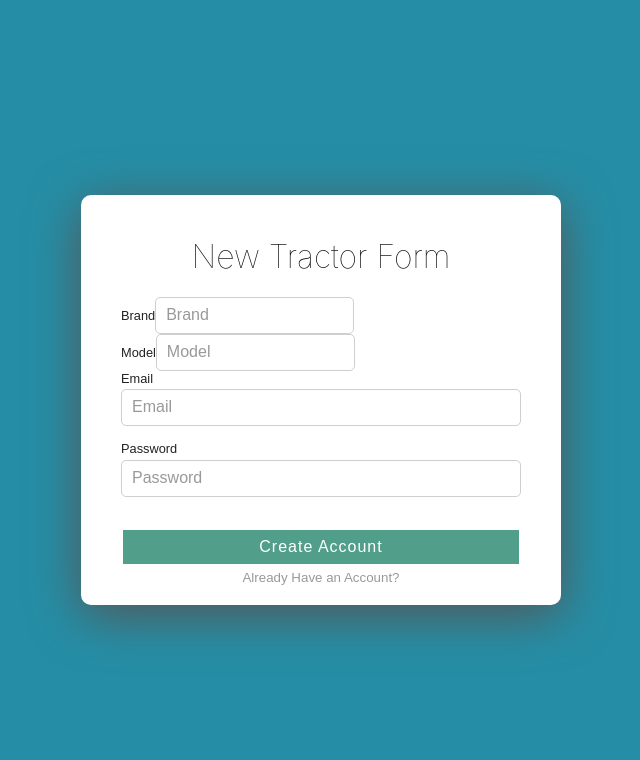
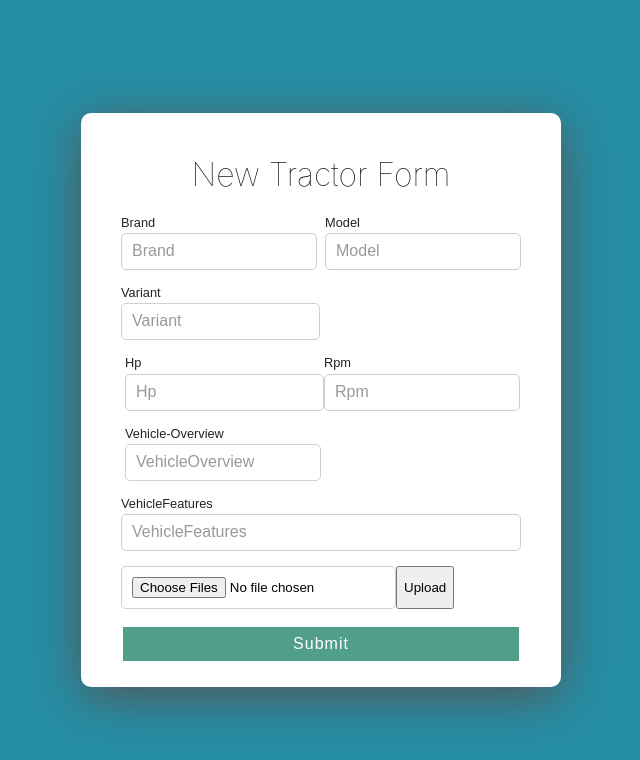
Before and after one commit to ishqDehlvi/react-form, a React (Create React App) app: page / in a window 1280 px wide. Shown: the top 760 px of the page, without its empty margins (319-959 px from the left). Built offline with nearby package versions, Linux system fonts and the light colour scheme.

Commit message:
final form1

```diff
--- a/src/App.css
+++ b/src/App.css
@@ -72,41 +72,55 @@ input.error {
   display: relative;
 }
 
-.firstName {
+
+.Brand {
   margin-right: 1%;
 }
 
-.lastName {
+.Model {
+  margin-left: 1%;
+}
+.Hp {
+  margin-left: 1%;
+}
+.VehicleOverview {
   margin-left: 1%;
 }
 
-.firstName,
-.lastName,
+
+.Brand,
+.Model,
+.Variant,
+.Rpm,
+.VehicleOverview,
 .email,
-.password {
+.Hp,
+.VehicleFeatures {
   display: flex;
   flex-direction: column;
   margin-bottom: 15px;
 }
 
-.firstName,
-.lastName {
+.Brand,
+.Rpm,
+.VehicleOverview,
+.Model {
   width: 49%;
 }
 
 .email,
-.password {
+.VehicleFeatures {
   width: 100%;
 }
 
-.createAccount {
+.submit {
   width: 100%;
   display: flex;
   flex-direction: column;
   align-items: center;
 }
 
-.createAccount button {
+.submit button {
   background-color: #519e8a;
   color: #fff;
   border: 2px solid #fff;
@@ -119,13 +133,13 @@ input.error {
   margin-bottom: 0.25em;
 }
 
-.createAccount button:hover {
+.submit button:hover {
   color: #519e8a;
   background-color: #fff;
   border: 2px solid #519e8a;
 }
 
-.createAccount small {
+.submit small {
   color: #999;
   font-weight: lighter;
 }
--- a/src/App.js
+++ b/src/App.js
@@ -1,9 +1,7 @@
 import React, { Component } from "react";
 import "./App.css";
 
-const emailRegex = RegExp(
-  /^[a-zA-Z0-9.!#$%&’*+/=?^_`{|}~-]+@[a-zA-Z0-9-]+(?:\.[a-zA-Z0-9-]+)*$/
-);
+
 
 const formValid = ({ formErrors, ...rest }) => {
   let valid = true;
@@ -28,13 +26,19 @@ class App extends Component {
     this.state = {
       Brand: null,
       Model: null,
-      email: null,
-      password: null,
+      Variant: null,
+      Hp: null,
+      Rpm: null,
+      VehicleOverview: null,
+      VehicleFeatures: null,
       formErrors: {
         Brand: "",
         Model: "",
-        email: "",
-        password: ""
+        Variant: "",
+        Hp: "",
+        Rpm: "",
+        VehicleOverview: "",
+        VehicleFeatures: ""
       }
     };
   }
@@ -46,9 +50,11 @@ class App extends Component {
       console.log(`
         --SUBMITTING--
         Brand: ${this.state.Brand}
-        Model: ${this.state.Model}
-        Email: ${this.state.email}
-        Password: ${this.state.password}
+        Variant: ${this.state.Brand}
+        Hp: ${this.state.Brand}
+        Rpm: ${this.state.Model}
+        Vehicle-Overview: ${this.state.Model}
+        VehicleFeatures: ${this.state.VehicleFeatures}
       `);
     } else {
       console.error("FORM INVALID - DISPLAY ERROR MESSAGE");
@@ -69,15 +75,14 @@ class App extends Component {
         formErrors.Model =
           value.length < 3 ? "minimum 3 characaters required" : "";
         break;
-      case "email":
-        formErrors.email = emailRegex.test(value)
-          ? ""
-          : "invalid email address";
+      case "VehicleFeatures":
+        formErrors.VehicleFeatures =
+          value.length < 100 ? "minimum 100 characaters required" : "";
         break;
-      case "password":
-        formErrors.password =
-          value.length < 6 ? "minimum 6 characaters required" : "";
-        break;
+        case "VehicleOverview":
+          formErrors.VehicleFeatures =
+            value.length < 100 ? "minimum 100 characaters required" : "";
+          break;
       default:
         break;
     }
@@ -121,37 +126,91 @@ class App extends Component {
                 <span className="errorMessage">{formErrors.Model}</span>
               )}
             </div>
-            <div className="email">
-              <label htmlFor="email">Email</label>
+            <div className="Variant">
+              <label htmlFor="Variant">Variant</label>
               <input
-                className={formErrors.email.length > 0 ? "error" : null}
-                placeholder="Email"
-                type="email"
-                name="email"
+                className={formErrors.Variant.length > 0 ? "error" : null}
+                placeholder="Variant"
+                type="text"
+                name="Variant"
                 noValidate
                 onChange={this.handleChange}
               />
-              {formErrors.email.length > 0 && (
-                <span className="errorMessage">{formErrors.email}</span>
+              {formErrors.Variant.length > 0 && (
+                <span className="errorMessage">{formErrors.Variant}</span>
               )}
             </div>
-            <div className="password">
-              <label htmlFor="password">Password</label>
+            <div className="Hp">
+              <label htmlFor="Hp">Hp</label>
               <input
-                className={formErrors.password.length > 0 ? "error" : null}
-                placeholder="Password"
-                type="password"
-                name="password"
+                className={formErrors.Hp.length > 0 ? "error" : null}
+                placeholder="Hp"
+                type="text"
+                name="Hp"
                 noValidate
                 onChange={this.handleChange}
               />
-              {formErrors.password.length > 0 && (
-                <span className="errorMessage">{formErrors.password}</span>
+              {formErrors.Hp.length > 0 && (
+                <span className="errorMessage">{formErrors.Hp}</span>
               )}
             </div>
-            <div className="createAccount">
-              <button type="submit">Create Account</button>
-              <small>Already Have an Account?</small>
+            <div className="Rpm">
+              <label htmlFor="Rpm">Rpm</label>
+              <input
+                className={formErrors.Rpm.length > 0 ? "error" : null}
+                placeholder="Rpm"
+                type="text"
+                name="Rpm"
+                noValidate
+                onChange={this.handleChange}
+              />
+              {formErrors.Rpm.length > 0 && (
+                <span className="errorMessage">{formErrors.Rpm}</span>
+              )}
+            </div>
+            <div className="VehicleOverview">
+              <label htmlFor="VehicleOverview">Vehicle-Overview</label>
+              <input
+                className={formErrors.VehicleOverview.length > 0 ? "error" : null}
+                placeholder="VehicleOverview"
+                type="text"
+                name="VehicleOverview"
+                noValidate
+                onChange={this.handleChange}
+              />
+              {formErrors.VehicleOverview.length > 0 && (
+                <span className="errorMessage">{formErrors.VehicleOverview}</span>
+              )}
+            </div>
+            <div className="VehicleFeatures">
+              <label htmlFor="VehicleFeatures">VehicleFeatures</label>
+              <input
+                className={formErrors.VehicleFeatures.length > 0 ? "error" : null}
+                placeholder="VehicleFeatures"
+                type="VehicleFeatures"
+                name="VehicleFeatures"
+                noValidate
+                onChange={this.handleChange}
+              />
+              {formErrors.VehicleFeatures.length > 0 && (
+                <span className="errorMessage">{formErrors.VehicleFeatures}</span>
+              )}
+            </div>
+            <form>
+                <div className="form-group multi-preview">
+                    {(this.fileArray || []).map(url => (
+                        <img src={url} alt="..." />
+                    ))}
+                </div>
+
+                <div className="form-group">
+                    <input type="file" className="form-control" onChange={this.uploadMultipleFiles} multiple />
+                </div>
+                <button type="button" className="btn btn-danger btn-block" onClick={this.uploadFiles}>Upload</button>
+            </form >
+
+            <div className="submit">
+              <button type="submit">Submit</button>
             </div>
           </form>
         </div>
```
Also changed, not shown: src/components/multiple-image-upload.js (added, +30 -0 lines), 1 other file (tests, documents, lock files or other folders).
